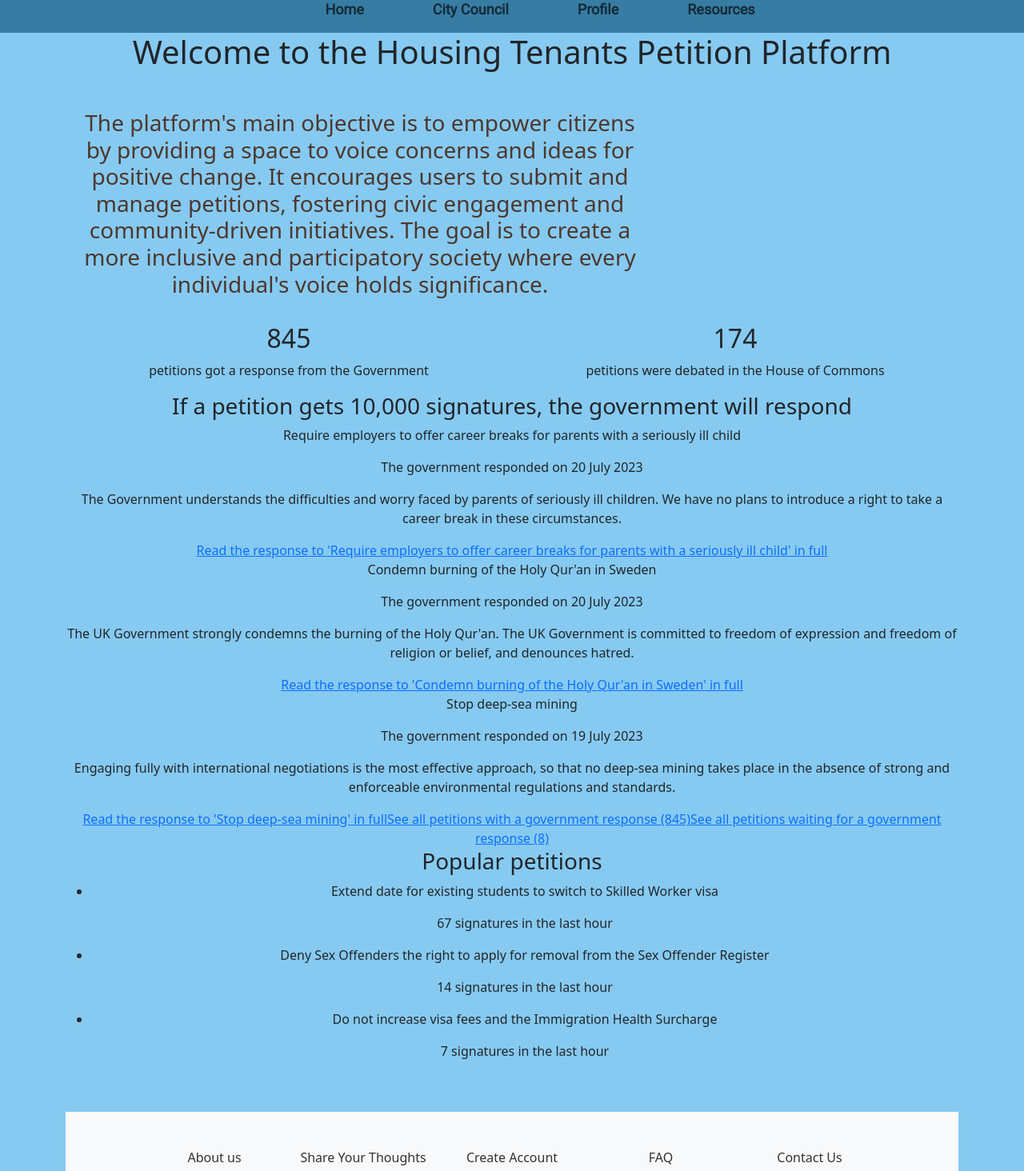
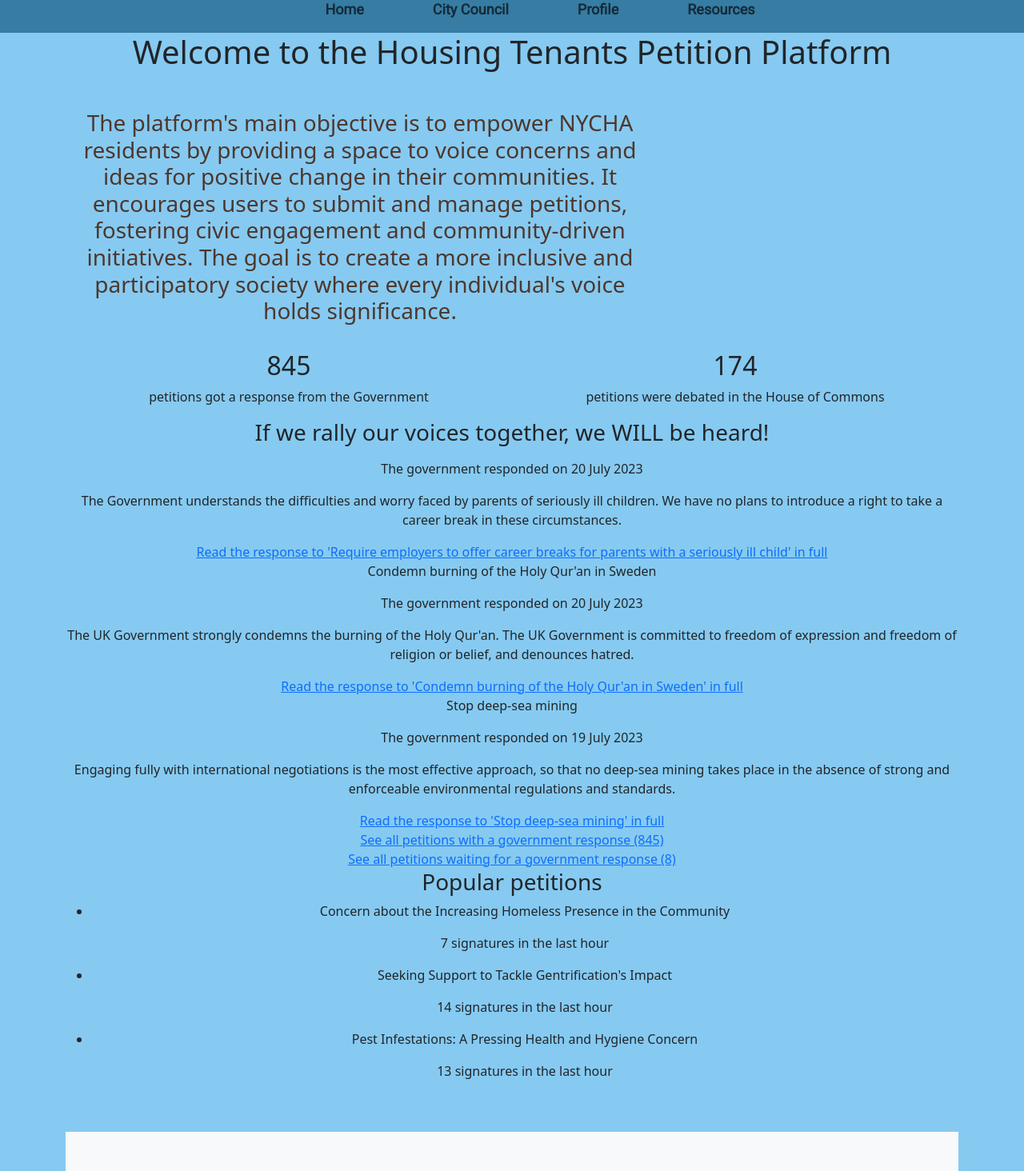
Before and after one commit to SangunPark96/Hack-A-Thon-Team-4, a React (Create React App) app in the folder Access _ hackathon/: page / in a window 1280 px wide. Shown: the part 200-1664 px from the top of the page at 80% size. Built offline with nearby package versions, Linux system fonts and the light colour scheme; no server answers.

Commit message:
just changed basic things, waiting until tomorrow

```diff
--- a/Access _ hackathon/src/Pages/AboutUs.js
+++ b/Access _ hackathon/src/Pages/AboutUs.js
@@ -6,8 +6,8 @@ const AboutUs = () => {
   return (
     <Container className="mt-4 custom-container" style={{ color: "#4d372d" }}>
       <h3 className="text-center">
-        The platform's main objective is to empower citizens by providing a space
-        to voice concerns and ideas for positive change. It encourages users to submit
+        The platform's main objective is to empower NYCHA residents by providing a space
+        to voice concerns and ideas for positive change in their communities. It encourages users to submit
         and manage petitions, fostering civic engagement and community-driven initiatives.
         The goal is to create a more inclusive and participatory society where every
         individual's voice holds significance.
--- a/Access _ hackathon/src/components/GovernmentResponse.js
+++ b/Access _ hackathon/src/components/GovernmentResponse.js
@@ -3,8 +3,8 @@ import React from 'react';
 const GovernmentResponses = () => {
   return (
     <div>
-      <h3>If a petition gets 10,000 signatures, the government will respond</h3>
-      <p>Require employers to offer career breaks for parents with a seriously ill child</p>
+      <h3>If we rally our voices together, we WILL be heard!</h3>
+      <p></p>
       <p>The government responded on 20 July 2023</p>
       <p>
         The Government understands the difficulties and worry faced by parents of seriously ill children.
@@ -25,8 +25,11 @@ const GovernmentResponses = () => {
         takes place in the absence of strong and enforceable environmental regulations and standards.
       </p>
       <a href="/">Read the response to 'Stop deep-sea mining' in full</a>
+      <br/>
       <a href="/">See all petitions with a government response (845)</a>
+      <br/>
       <a href="/">See all petitions waiting for a government response (8)</a>
+      <br/>
     </div>
   );
 };
--- a/Access _ hackathon/src/components/PopularPetition.js
+++ b/Access _ hackathon/src/components/PopularPetition.js
@@ -6,16 +6,16 @@ const PopularPetitions = () => {
       <h3>Popular petitions</h3>
       <ul>
         <li>
-          <p>Extend date for existing students to switch to Skilled Worker visa</p>
-          <p>67 signatures in the last hour</p>
+          <p>Concern about the Increasing Homeless Presence in the Community</p>
+          <p>7 signatures in the last hour</p>
         </li>
         <li>
-          <p>Deny Sex Offenders the right to apply for removal from the Sex Offender Register</p>
+          <p>Seeking Support to Tackle Gentrification's Impact</p>
           <p>14 signatures in the last hour</p>
         </li>
         <li>
-          <p>Do not increase visa fees and the Immigration Health Surcharge</p>
-          <p>7 signatures in the last hour</p>
+          <p>Pest Infestations: A Pressing Health and Hygiene Concern</p>
+          <p>13 signatures in the last hour</p>
         </li>
       </ul>
     </div>
```
